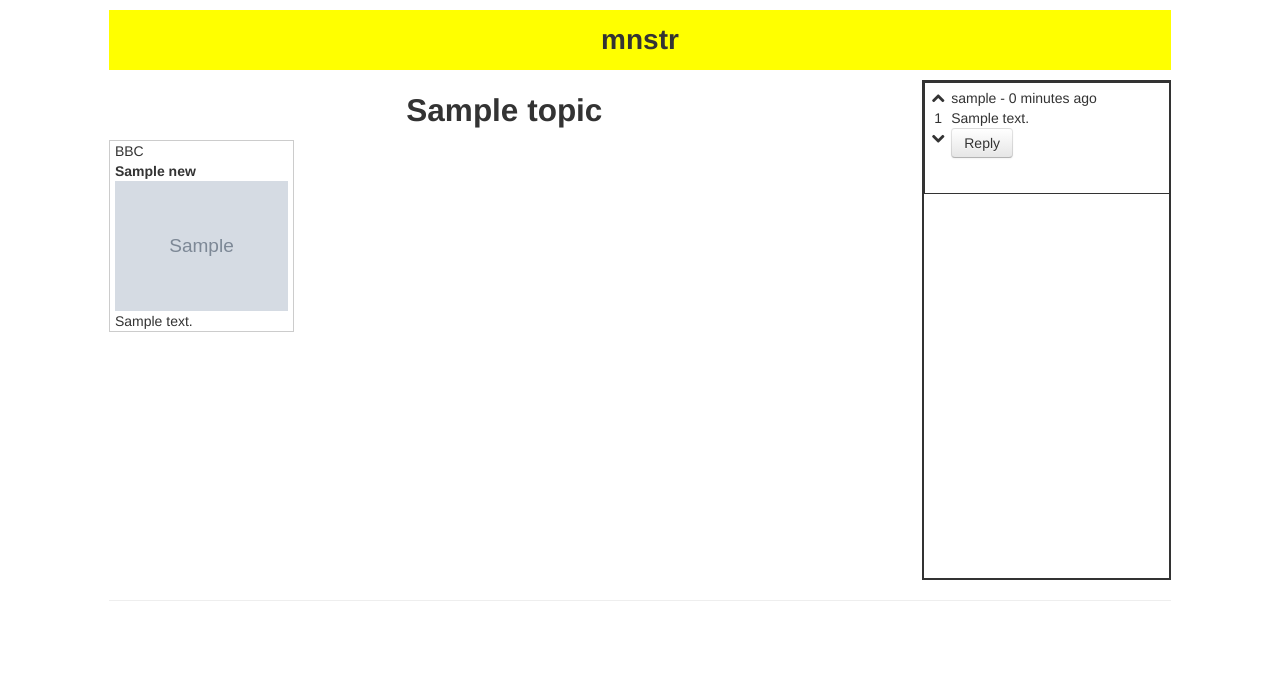
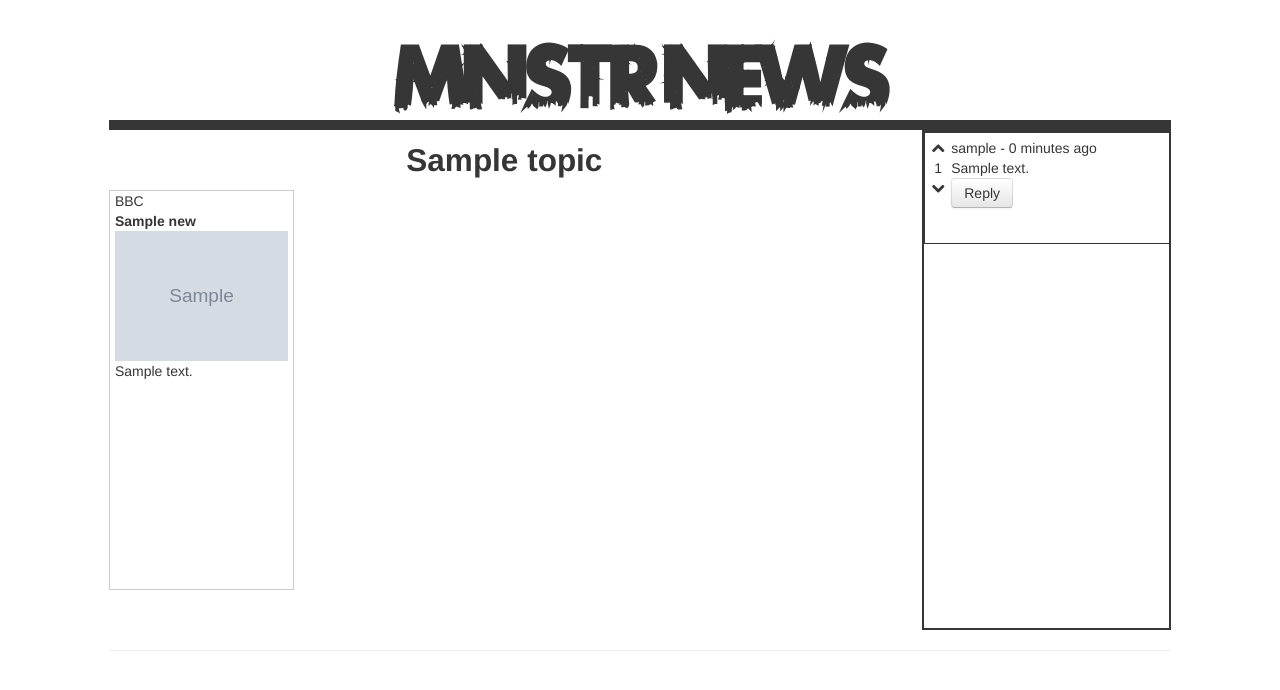
Before and after one commit to axsaucedo/monsternews, a Django app: page / in a window 1280 px wide. Shown: the top 690 px of the page. Run offline with Django 3.2, Linux system fonts and the light colour scheme; tables that the repository leaves empty hold one stand-in row (values such as "Sample post"); grey boxes marked "Sample" are stand-in pictures; parts of the project's set-up code (start-up, migrations or seed data) failed here and were passed over.

Commit message:
Merge remote-tracking branch 'origin/master'
Conflicts:
	mnstr/views.py

```diff
--- a/mnstr/static/css/main.css
+++ b/mnstr/static/css/main.css
@@ -1,11 +1,24 @@
+@font-face {
+    font-family: "Urban";
+    src: local("Grandesign Regular"), url("fonts/UrbanJungleDEMO.otf") format("opentype"); /* non-IE */
+}
 
+body {
+    color: #363636;;
+}
 
 h1.page-title
 {
     text-align:center;
-    background-color:yellow;
-    font-size:2em;
-    padding:10px 0px 10px 0px;
+    font-family: Urban;
+    font-size:6em;
+    Margin-top:70px;
+}
+#page-divider
+{
+    width:100%;
+    height: 10px;
+    background-color: #363636;
 }
 
 .topic-title
@@ -51,6 +64,10 @@ h1.page-title
     text-align:left;
 }
 
+.source {
+    height: 400px;
+}
+
 .sources
 {
 
@@ -77,14 +94,4 @@ h1.page-title
     height:40px;
 }
 
-/*.logo-bbc { background-image:url('/static/media/mainimg/bbc.png');	}*/
-/*.logo-sky {	background-image:url('/static/media/mainimg/sky.png'); }*/
-/*.logo-itv {	background-image:url('/static/media/mainimg/itv.png');	}*/
-/*.logo-channel4 { background-image:url('/static/media/mainimg/channel4.png'); }*/
-
-/*.logo-guardian { background-image:url('/static/media/mainimg/guardian.png'); }*/
-/*.logo-independent{ background-image:url('/static/media/mainimg/independent.png'); }*/
-/*.logo-times { background-image:url('/static/media/mainimg/times.png');}*/
-/*.logo-telegraph {background-image:url('/static/media/mainimg/telegraph.png');}*/
-
 .clear { clear:both; }
--- a/mnstr/templates/main.html
+++ b/mnstr/templates/main.html
@@ -13,7 +13,8 @@
 	<div class="row-fluid">
 		<div class="span1">&nbsp</div>
 		<div class="span10">
-			<h1 class="page-title">mnstr</h1>
+			<h1 class="page-title">MNSTR NEWS</h1>
+            <div id="page-divider"></div>
 			{% for topic in topics %}
 				<div class="row-fluid">
 					<div class="span9">
```
Also changed, not shown: mnstr/admin.py (+0 -20 lines), mnstr/static/css/fonts/Archive.otf (added), mnstr/static/css/fonts/Nexa Bold.otf (added), mnstr/static/css/fonts/Nexa Light.otf (added), mnstr/static/css/fonts/UrbanJungleDEMO.otf (added).
